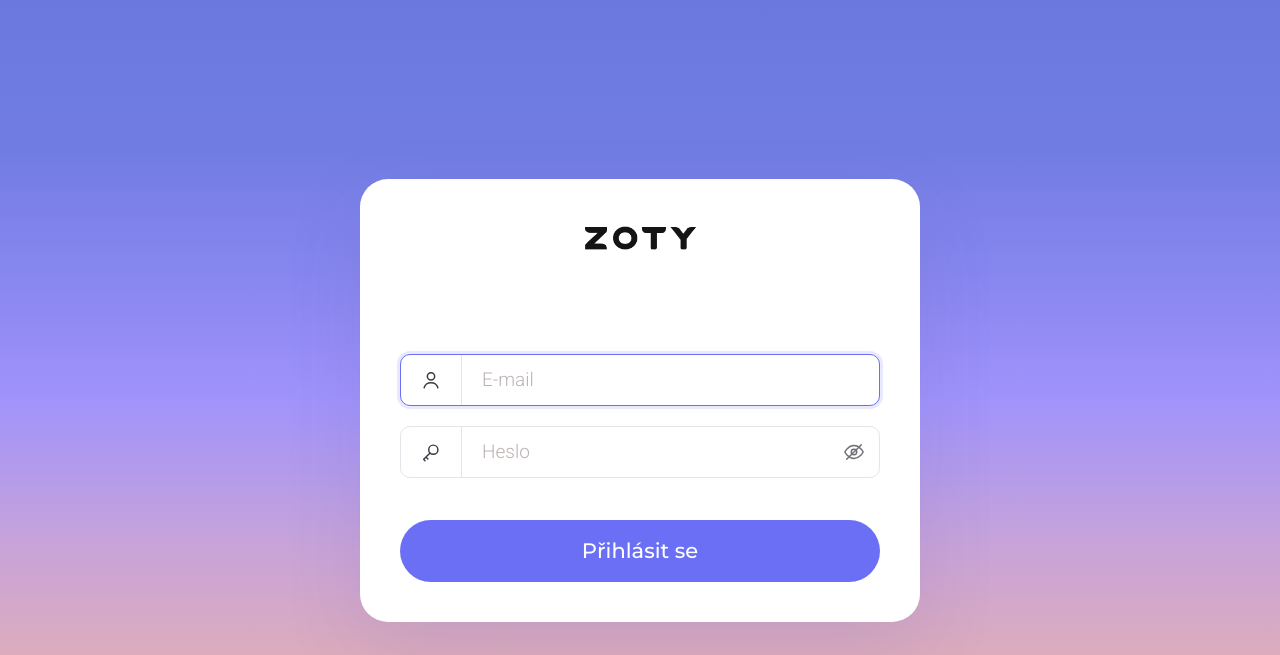
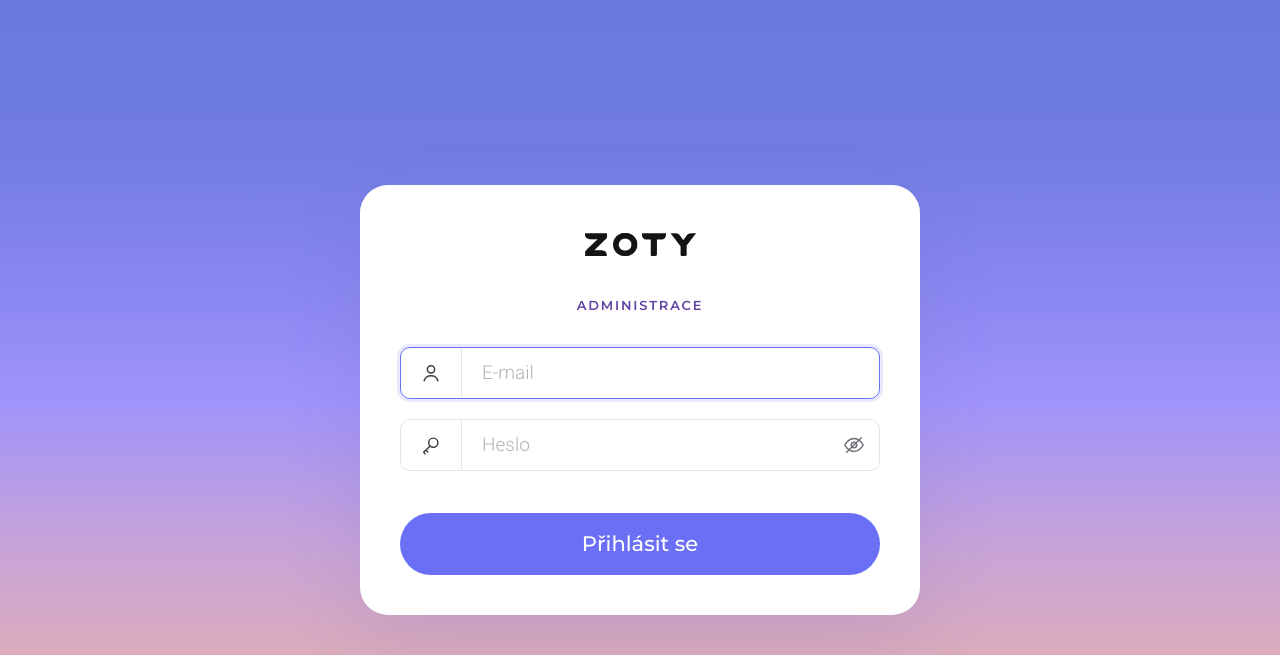
Before and after one commit to robertvajdik/zoty-releases, a PHP site: page /admin/login in a window 1280 px wide. Shown: the top 655 px of the page. Run offline with PHP 8.4, Linux system fonts and the light colour scheme; the visitor is signed in with stand-in values (Sample User, id 1); data comes from the database, SQL or seed files in the repository; data that the repository does not hold is empty.

Commit message:
admin login label

```diff
--- a/admin/login.php
+++ b/admin/login.php
@@ -62,12 +62,12 @@ $keyIcon = '<svg width="22" height="22" viewBox="0 0 24 24" fill="none" stroke="
   <meta name="theme-color" content="#6c7ae0">
   <meta name="author" content="Robert Vajdik">
   <meta name="robots" content="noindex">
-  <title><?= $setup ? 'Nastavení administrace' : 'Přihlášení' ?> – Zoty</title>
+  <title><?= $setup ? 'Nastavení administrace' : 'Přihlášení do administrace' ?> – Zoty</title>
   <link rel="icon" type="image/png" href="../assets/img/favicon-32.png">
   <link rel="preconnect" href="https://fonts.googleapis.com">
   <link rel="preconnect" href="https://fonts.gstatic.com" crossorigin>
   <link href="https://fonts.googleapis.com/css2?family=Montserrat:wght@500;600&family=Roboto:wght@300;400&display=swap" rel="stylesheet">
-  <link rel="stylesheet" href="../assets/login.css?v=4">
+  <link rel="stylesheet" href="../assets/login.css?v=5">
   <?= analytics_script() ?>
 </head>
 <body class="auth">
@@ -76,6 +76,7 @@ $keyIcon = '<svg width="22" height="22" viewBox="0 0 24 24" fill="none" stroke="
       <div class="auth__logo" role="img" aria-label="Zoty">
         <img src="../assets/img/zoty-logo.png" alt="">
       </div>
+      <p class="auth__note auth__note--area">Administrace</p>
 
       <?php if ($setup): ?>
         <p class="auth__note">První spuštění: vytvořte účet administrátora changelogu.</p>
--- a/assets/login.css
+++ b/assets/login.css
@@ -166,3 +166,7 @@ body.auth {
 .recaptcha-note a { color: inherit; }
 
 .auth__msg a { color: inherit; font-weight: 600; text-decoration: underline; }
+
+/* area name under the logo ("Administrace") */
+.auth__note--area { color: #6144a3; font: 600 13px/1.4 Montserrat, sans-serif; letter-spacing: .14em; text-transform: uppercase; }
+.auth__note + .auth__note { margin-top: -20px; }
--- a/portal/login.php
+++ b/portal/login.php
@@ -55,7 +55,7 @@ $keyIcon = '<svg width="22" height="22" viewBox="0 0 24 24" fill="none" stroke="
   <link rel="preconnect" href="https://fonts.googleapis.com">
   <link rel="preconnect" href="https://fonts.gstatic.com" crossorigin>
   <link href="https://fonts.googleapis.com/css2?family=Montserrat:wght@500;600&family=Roboto:wght@300;400&display=swap" rel="stylesheet">
-  <link rel="stylesheet" href="../assets/login.css?v=4">
+  <link rel="stylesheet" href="../assets/login.css?v=5">
   <link rel="stylesheet" href="../assets/tickets.css?v=1">
   <?= analytics_script() ?>
 </head>
```
